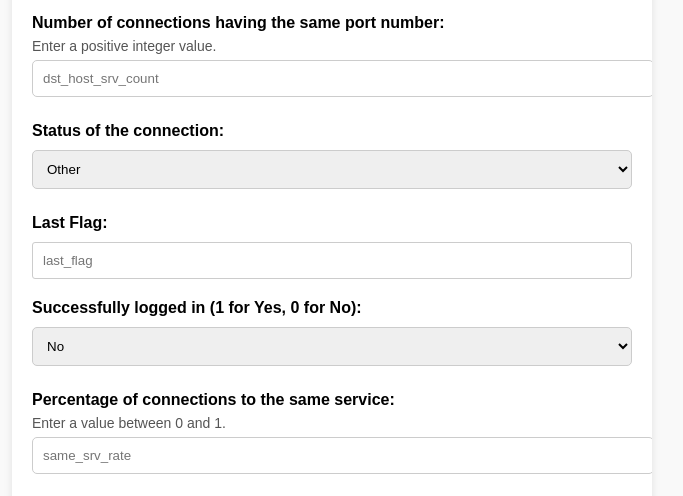
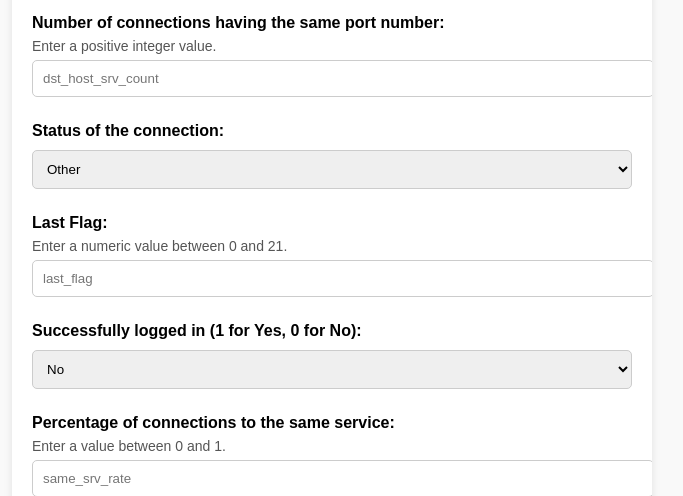
Before and after one commit to SudoAnirudh/Intrusion-Detection-System-Using-ML, a Flask app: page /ids in a window 1280 px wide. Shown: the part 630-1126 px from the top of the page, without its empty margins (308-991 px from the left). Run offline with Flask 3, Linux system fonts and the light colour scheme; parts of the project's set-up code (start-up, migrations or seed data) failed here and were passed over.

Commit message:
feat: Improve last_flag input UX and accessibility
- Changed last_flag input type from text to number to prevent invalid non-numeric inputs.
- Added min="0" and max="21" constraints to match dataset requirements.
- Added helper text explaining the valid range.
- Linked helper text to input using aria-describedby for accessibility.

```diff
--- a/templates/index.html
+++ b/templates/index.html
@@ -138,7 +138,8 @@
         </select>
 
         <label for="last_flag">Last Flag:</label>
-        <input type="text" name="last_flag" id="last_flag" placeholder="last_flag" maxlength="50" required />
+        <span class="input-description" id="desc-last-flag">Enter a numeric value between 0 and 21.</span>
+        <input type="number" name="last_flag" id="last_flag" placeholder="last_flag" min="0" max="21" required aria-describedby="desc-last-flag" />
 
         <label for="logged_in">Successfully logged in (1 for Yes, 0 for No):</label>
         <select id="logged_in" name="logged_in" required>
```
